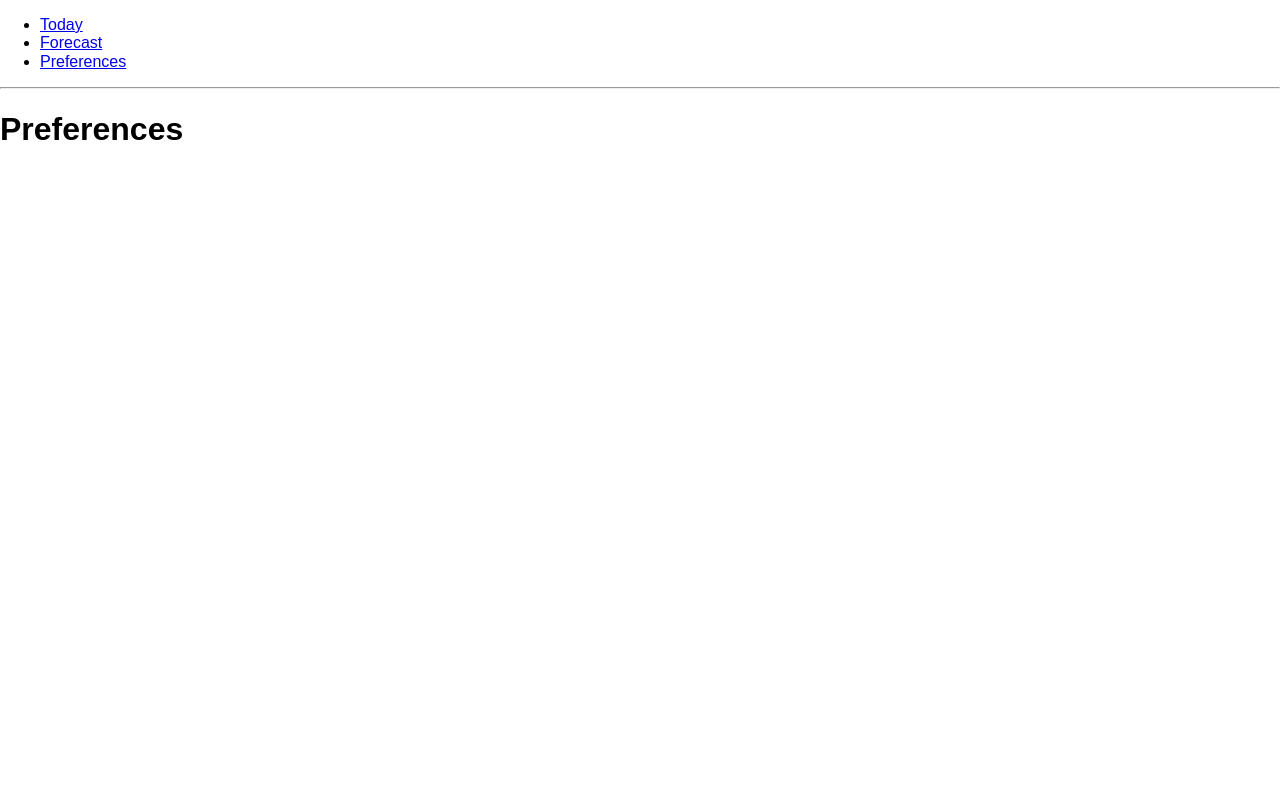
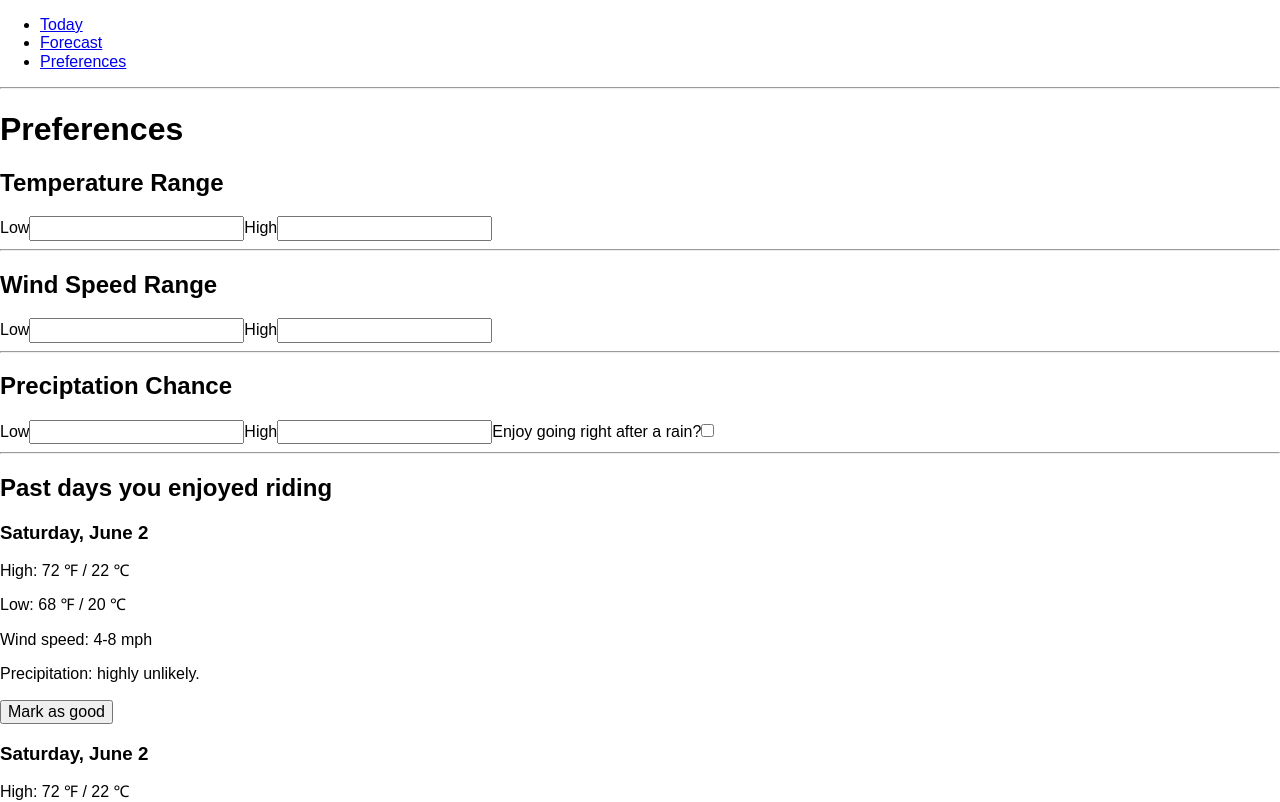
Before and after one commit to jchiatt/spokes-app-web, a React (Create React App) app in the folder client/: page /preferences in a window 1280 px wide. Shown: the top 802 px of the page. Built offline with nearby package versions, Linux system fonts and the light colour scheme.

Commit message:
stub out content for preferences screen

```diff
--- a/client/src/screens/Forecast.js
+++ b/client/src/screens/Forecast.js
@@ -1,6 +1,6 @@
 import React from 'react';
 
-import Day from '../components/forecast/Day';
+import Day from '../components/global/Day';
 
 const Forecast = () => {
   return (
--- a/client/src/screens/Preferences.js
+++ b/client/src/screens/Preferences.js
@@ -1,7 +1,57 @@
 import React from 'react';
+import Day from '../components/global/Day';
 
 const Preferences = () => {
-  return <h1>Preferences</h1>
+  return(
+    <div>
+      <h1>Preferences</h1>
+
+      <form>
+        <h2>Temperature Range</h2>
+        <label>Low
+          <input type="text" />
+        </label>
+
+        <label>High
+          <input type="text" />
+        </label>
+
+        <hr />
+
+        <h2>Wind Speed Range</h2>
+        <label>Low
+          <input type="text" />
+        </label>
+
+        <label>High
+          <input type="text" />
+        </label>
+
+        <hr />
+
+        <h2>Preciptation Chance</h2>
+        <label>Low
+          <input type="text" />
+        </label>
+
+        <label>High
+          <input type="text" />
+        </label>
+
+        <label>Enjoy going right after a rain?
+          <input type="checkbox" />
+        </label>
+
+        <hr />
+
+      </form>
+
+      <h2>Past days you enjoyed riding</h2>
+      <Day />
+      <Day />
+      <Day />
+    </div>
+  )
 }
 
 export default Preferences;
```
Also changed, not shown: client/src/components/global/Day.js (renamed from client/src/components/forecast/Day.js).
